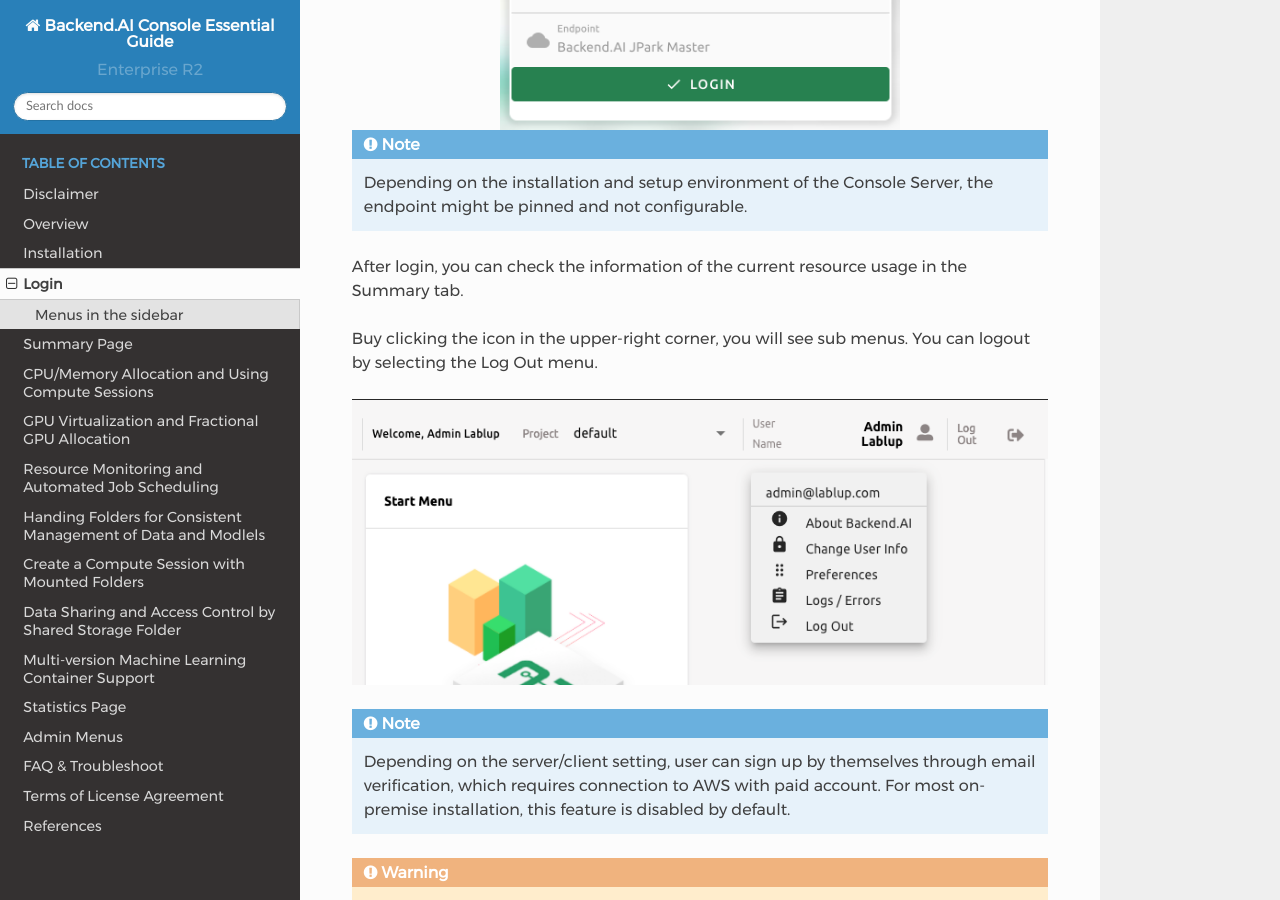
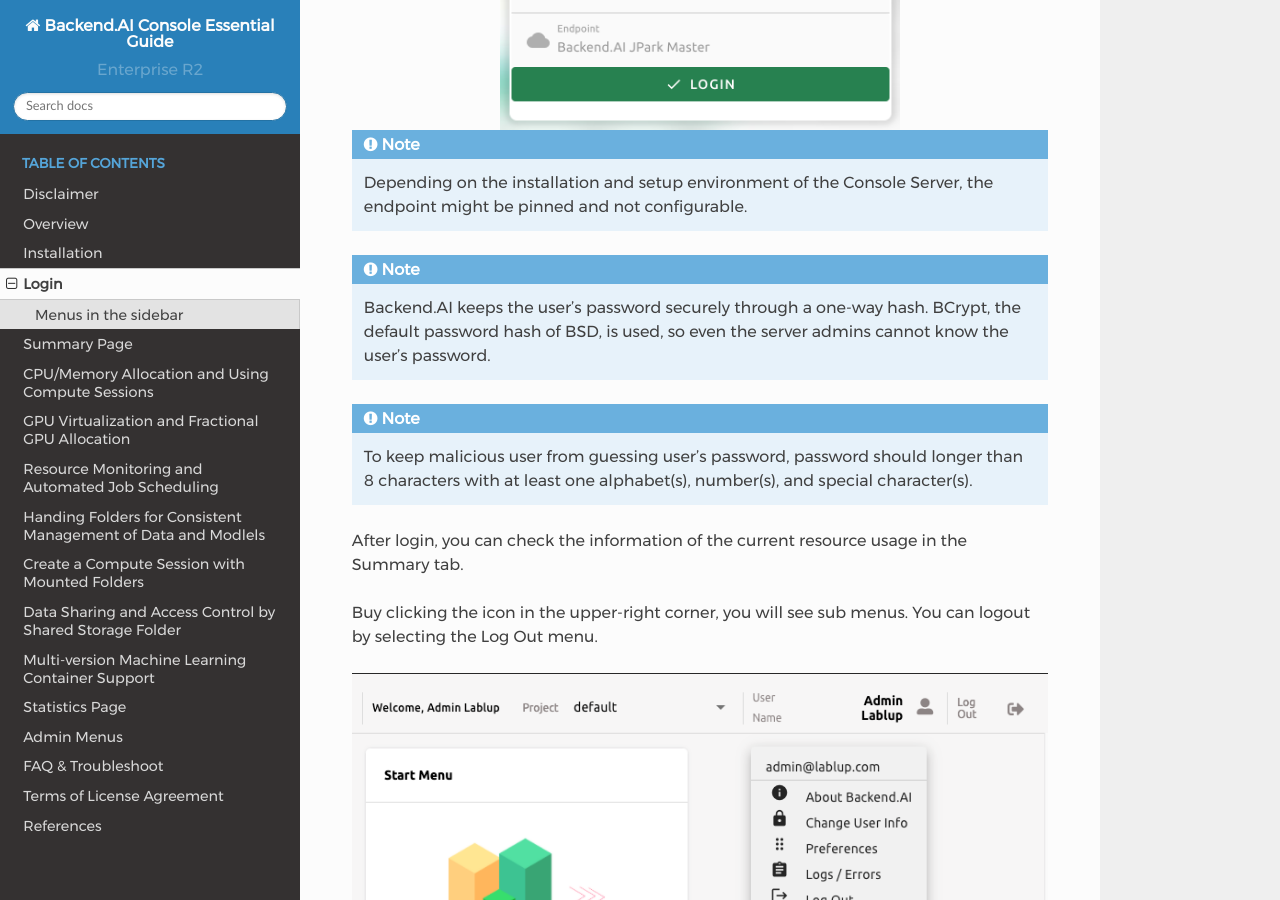
Before and after one commit to lablup/backend.ai-docs-webui, a Sphinx documentation site: the page built from docs/login/login.rst, in a window 1280 px wide and 900 px high, scrolled down 447 px. Built offline with Sphinx 7.4.7 and the Read the Docs theme 2.0.0, drawn with Linux system fonts in a browser that asks for light colours.

Commit message:
docs: add description on password hash method

```diff
--- a/docs/login/login.rst
+++ b/docs/login/login.rst
@@ -14,6 +14,16 @@
 .. note::
    Depending on the installation and setup environment of the Console Server,
    the endpoint might be pinned and not configurable.
+
+.. note::
+   Backend.AI keeps the user's password securely through a one-way hash. BCrypt,
+   the default password hash of BSD, is used, so even the server admins cannot
+   know the user's password.
+
+.. note::
+   To keep malicious user from guessing user's password, password should longer
+   than 8 characters with at least one alphabet(s), number(s), and special
+   character(s).
 
 After login, you can check the information of the current resource usage in
 the Summary tab.
```
Also changed, not shown: 1 other file.
